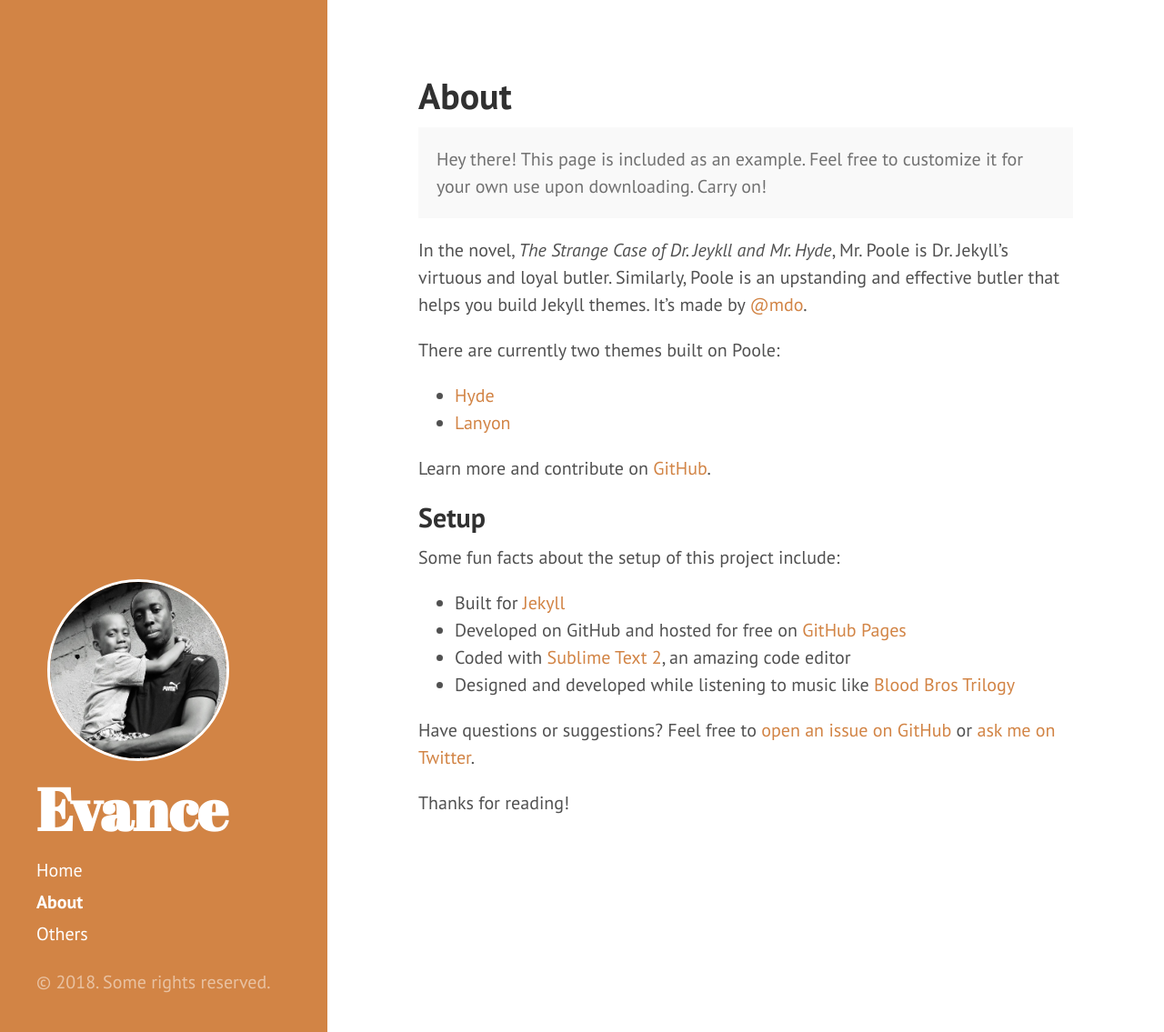
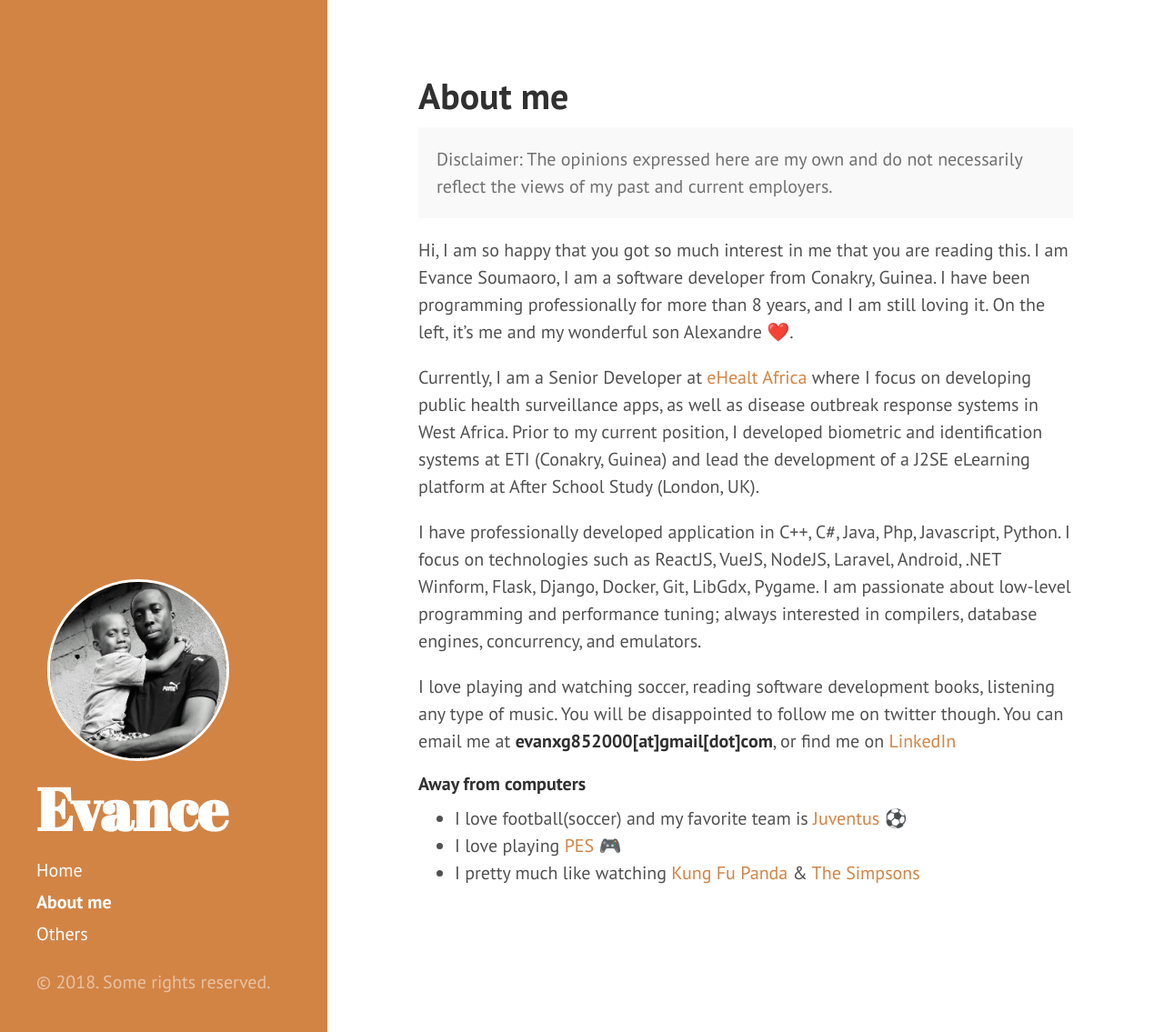
Before and after one commit to evanxg852000/evanxg852000.github.io, a Jekyll site: the page built from about.md, in a window 1280 px wide and 1135 px high. Shown: the whole window at 91% size. Built offline with Jekyll 4.4.1, drawn with Linux system fonts in a browser that asks for light colours; emoji names are drawn with the system emoji font.

Commit message:
updated about page

```diff
--- a/about.md
+++ b/about.md
@@ -1,30 +1,23 @@
 ---
 layout: page
-title: About
+title: About me
 ---
 
 <p class="message">
-  Hey there! This page is included as an example. Feel free to customize it for your own use upon downloading. Carry on!
+    Disclaimer: The opinions expressed here are my own and do not necessarily reflect the views of my past and current employers.
 </p>
 
-In the novel, *The Strange Case of Dr. Jeykll and Mr. Hyde*, Mr. Poole is Dr. Jekyll's virtuous and loyal butler. Similarly, Poole is an upstanding and effective butler that helps you build Jekyll themes. It's made by [@mdo](https://twitter.com/mdo).
+Hi, I am so happy that you got so much interest in me that you are reading this.
+I am Evance Soumaoro, I am a software developer from Conakry, Guinea. I have been programming professionally for more than 8 years, and I am still loving it. On the left, it's me and my wonderful son Alexandre :heart:.
 
-There are currently two themes built on Poole:
+Currently, I am a Senior Developer at [eHealt Africa](https://www.ehealthafrica.org){:target="_blank"} where I focus on developing public health surveillance apps, as well as disease outbreak response systems in West Africa. Prior to my current position, I developed biometric and identification systems at ETI (Conakry, Guinea) and lead the development of a J2SE eLearning platform at After School Study (London, UK).
 
-* [Hyde](http://hyde.getpoole.com)
-* [Lanyon](http://lanyon.getpoole.com)
+I have professionally developed application in C++, C#, Java, Php, Javascript, Python. I focus on technologies such as ReactJS, VueJS, NodeJS, Laravel, Android, .NET Winform, Flask, Django, Docker, Git, LibGdx, Pygame. I am passionate about low-level programming and performance tuning; always interested in compilers, database engines, concurrency, and emulators.
 
-Learn more and contribute on [GitHub](https://github.com/poole).
+I love playing and watching soccer, reading software development books, listening any type of music. You will be disappointed to follow me on twitter though. You can email me at **evanxg852000[at]gmail[dot]com**, or find me on [LinkedIn](https://www.linkedin.com/in/evance-soumaoro-76898426/){:target="_blank"}
 
-## Setup
+###### Away from computers
 
-Some fun facts about the setup of this project include:
-
-* Built for [Jekyll](http://jekyllrb.com)
-* Developed on GitHub and hosted for free on [GitHub Pages](https://pages.github.com)
-* Coded with [Sublime Text 2](http://sublimetext.com), an amazing code editor
-* Designed and developed while listening to music like [Blood Bros Trilogy](https://soundcloud.com/maddecent/sets/blood-bros-series)
-
-Have questions or suggestions? Feel free to [open an issue on GitHub](https://github.com/poole/issues/new) or [ask me on Twitter](https://twitter.com/mdo).
-
-Thanks for reading!
+* I love football(soccer) and my favorite team is [Juventus](http://juventus.com/en/){:target="_blank"} :soccer:
+* I love playing [PES](http://konami.com/wepes){:target="_blank"} :video_game:
+* I pretty much like watching [Kung Fu Panda](http://dreamworks.com/kungfupanda){:target="_blank"} & [The Simpsons](http://simpsonsworld.com){:target="_blank"}
```
Also changed, not shown: _posts/2011-12-14-using-stack-to-match-ae.md (+1 -1 lines), others.md (+2 -8 lines).
